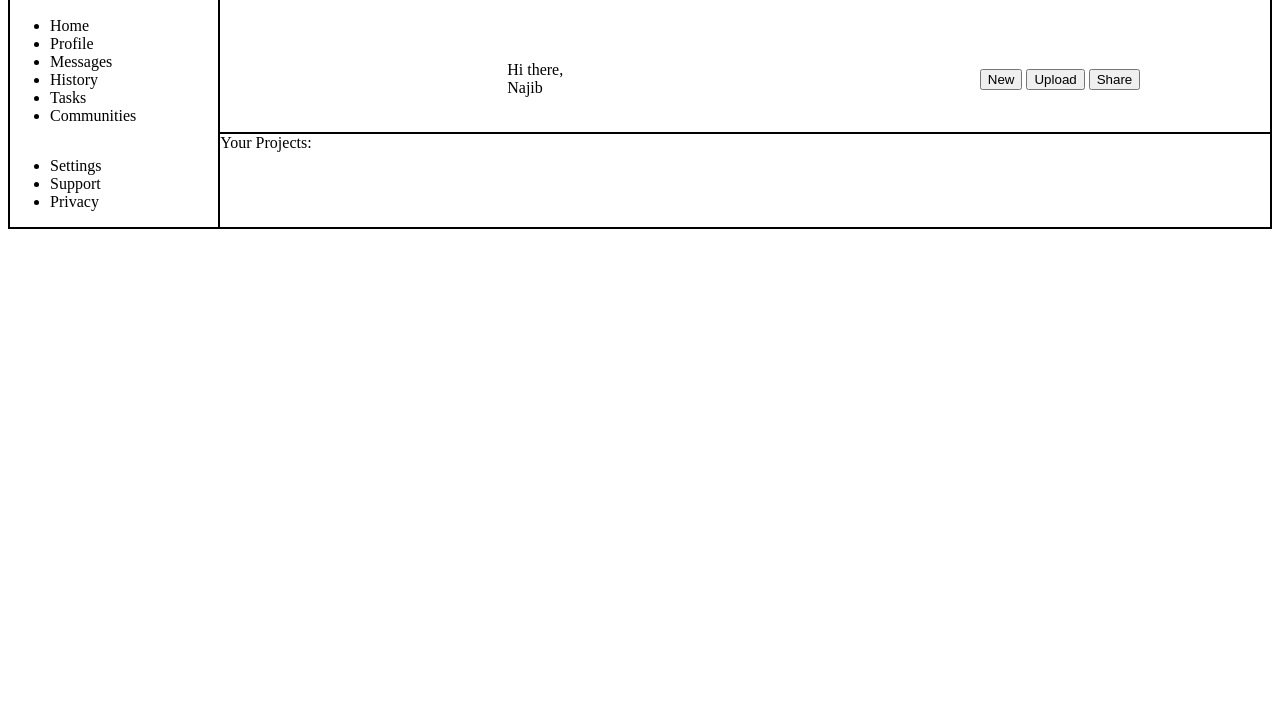
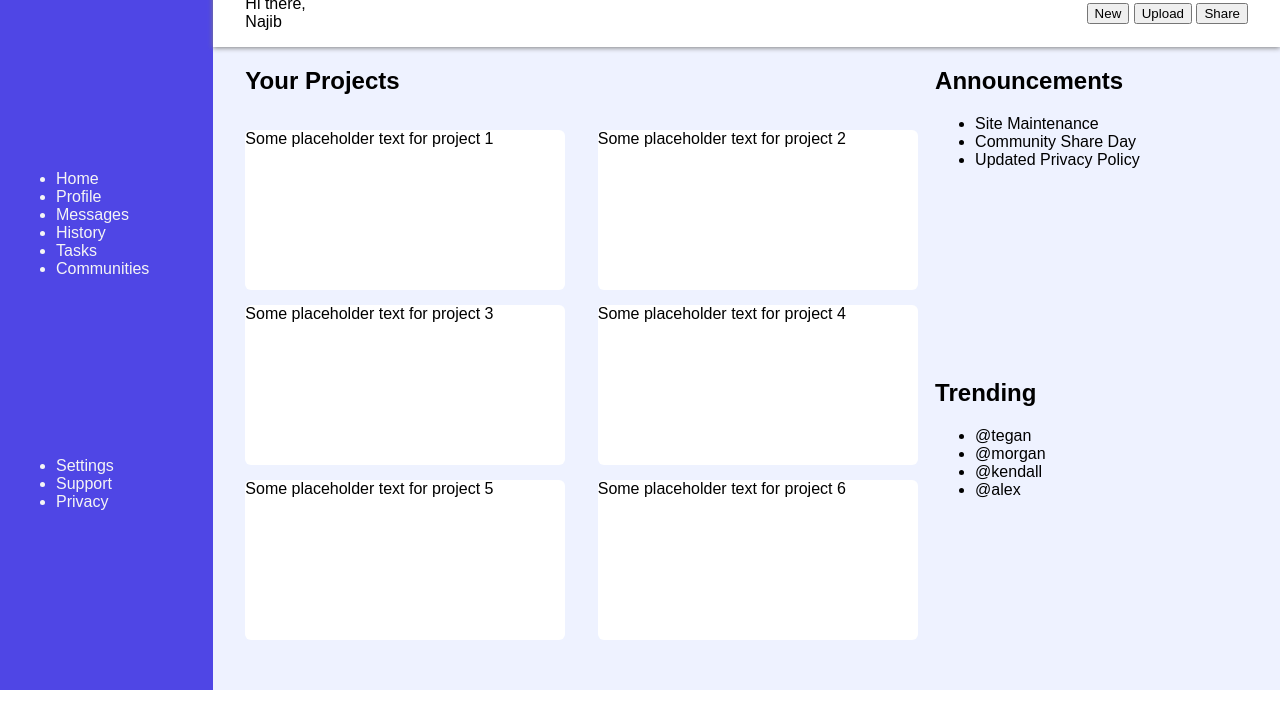
Before and after one commit to najib-r/admindashboard, a plain HTML site: page index.html in a window 1280 px wide. Shown: the part 89-816 px from the top of the page. Drawn offline with Linux system fonts and the light colour scheme.

Commit message:
Add styling

```diff
--- a/index.html
+++ b/index.html
@@ -28,9 +28,9 @@
 
         <div class="header">
             <input type="text">
-            <p>Najib</p>
+            <p class="right">Najib</p>
             <p>Hi there,<br> Najib</p>
-            <div class="buttons">
+            <div class="buttons right">
                 <button>New</button>
                 <button>Upload</button>
                 <button>Share</button>
@@ -38,7 +38,44 @@
         </div>
 
         <div class="content">
-            Your Projects:
+            <div class="projects">
+                <h2>Your Projects</h2>
+                <div class="project">
+                    Some placeholder text for project 1
+                </div>
+                <div class="project">
+                    Some placeholder text for project 2
+                </div>
+                <div class="project">
+                    Some placeholder text for project 3
+                </div>
+                <div class="project">
+                    Some placeholder text for project 4
+                </div>
+                <div class="project">
+                    Some placeholder text for project 5
+                </div>
+                <div class="project">
+                    Some placeholder text for project 6
+                </div>
+            </div>
+            <div class="announcements">
+                <h2>Announcements</h2>
+                <ul>
+                    <li>Site Maintenance</li>
+                    <li>Community Share Day</li>
+                    <li>Updated Privacy Policy</li>
+                </ul>
+            </div>
+            <div class="trending">
+                <h2>Trending</h2>
+                <ul>
+                    <li>@tegan</li>
+                    <li>@morgan</li>
+                    <li>@kendall</li>
+                    <li>@alex</li>
+                </ul>
+            </div>
         </div>
     </div>
 
--- a/style.css
+++ b/style.css
@@ -1,5 +1,8 @@
 body {
     height: 100vh;
+    margin: 0;
+    padding: 0;
+    font-family: Arial, Helvetica, sans-serif;
 }
 
 .container {
@@ -7,20 +10,52 @@ body {
     grid-template-columns: 1fr 5fr;
 }
 
-.container, .sidebar, .header, .content {
-    border: 1px solid black;
-}
-
 .sidebar {
     display: grid;
     grid-template-columns: 1fr;
     grid-row: 1 / 3;
+    padding: 1rem;
+    background-color: #4f46e5;
+    color: whitesmoke;
 }
 
 .header {
     display: grid;
     grid-template-columns: 3fr 2fr;
-    grid-template-rows: 1fr 1fr;
+    grid-template-rows: repeat(2, minmax(10px, 1fr));
     align-items: center;
-    justify-items: center;
+    padding: 0 2rem;
+    position: relative;
+    z-index: 10;
+    box-shadow: 0 1px 5px grey;
 }
+
+.right {
+    justify-self: end;
+}
+
+.content {
+    display: grid;
+    grid-template-columns: 2fr 1fr;
+    padding-left: 2rem;
+    background-color: #eef2ff;
+}
+
+.projects {
+    grid-row: 1 / 3;
+    display: grid;
+    grid-template-columns: 1fr 1fr;
+    gap: 15px;
+    padding-bottom: 50px;
+}
+
+.projects > h2 {
+    grid-column: 1 / 3;
+}
+
+.project {
+    background-color: white;
+    border-radius: 6px;
+    height: 10rem;
+    width: 20rem;
+}
```
